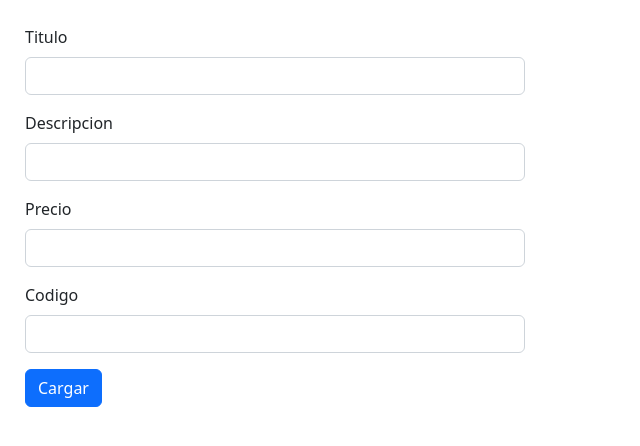
After one commit to ddiegosalas/Backend, a Node server app: template src/views/addProduct.handlebars in a window 1280 px wide. The commit adds this page. Shown: the top 446 px of the page, without its empty margins (0-640 px from the left). Run offline with Node 20, Linux system fonts and the light colour scheme; the template is opened without the code that fills it: most values are stand-ins (such as "Sample title", 1, 10 or a date in 2020); some libraries are stand-ins or nearby versions.

```diff
--- a/src/App.js
+++ b/src/App.js
@@ -8,6 +8,7 @@ const app = express();
 
 app.use(express.json());
 app.use(express.urlencoded({ extended: true }));
+
 app.engine('handlebars', handlebars.engine());
 app.set('views', './src/views');
 app.set('view engine', 'handlebars');
--- /dev/null
+++ b/src/views/addProduct.handlebars
@@ -0,0 +1,19 @@
+<form style="margin: 15px; padding: 10px;" action="/api/productos/nuevo" method="post">
+  <div class="mb-3" style="width: 500px;">
+    <label class="form-label">Titulo</label>
+    <input type="text" class="form-control" name="titulo">
+  </div>
+  <div class="mb-3" style="width: 500px;">
+    <label class="form-label">Descripcion</label>
+    <input type="text" class="form-control" name="descripcion">
+  </div>
+  <div class="mb-3" style="width: 500px;">
+    <label class="form-label">Precio</label>
+    <input type="text" class="form-control" name="precio">
+  </div>
+  <div class="mb-3" style="width: 500px;">
+    <label class="form-label">Codigo</label>
+    <input type="text" class="form-control" name="codigo">
+  </div>
+  <button type="submit" class="btn btn-primary">Cargar</button>
+</form>
--- a/src/views/layouts/main.handlebars
+++ b/src/views/layouts/main.handlebars
@@ -4,9 +4,11 @@
     <meta charset="UTF-8">
     <meta name="viewport" content="width=device-width, initial-scale=1.0">
     <link rel="stylesheet" href="/css/{{style}}">
+    <link rel="stylesheet" href="https://cdn.jsdelivr.net/npm/bootstrap@5.2.3/dist/css/bootstrap.min.css">
     <title>{{title}}</title>
 </head>
 <body>
     {{{body}}}
+<script src="https://cdn.jsdelivr.net/npm/bootstrap@5.2.3/dist/js/bootstrap.bundle.min.js"></script>
 </body>
 </html>
```
Also changed, not shown: src/Routes/viewRouter.js (+12 -1 lines), src/models/usuarios.js (added, +16 -0 lines), src/views/home.handlebars (+10 -3 lines), src/views/realTimeProducts.handlebars (+13 -0 lines), 1 other file.
